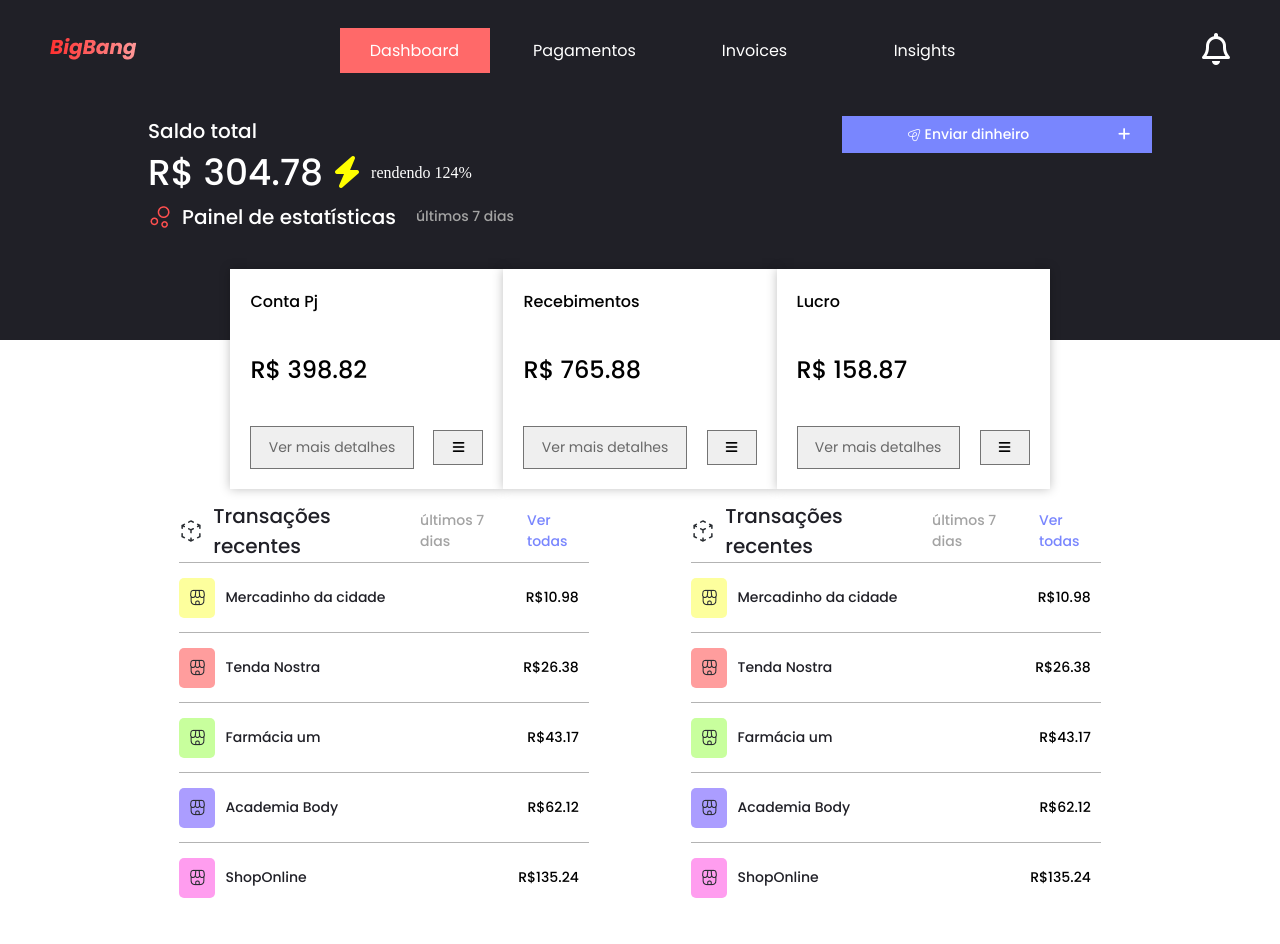
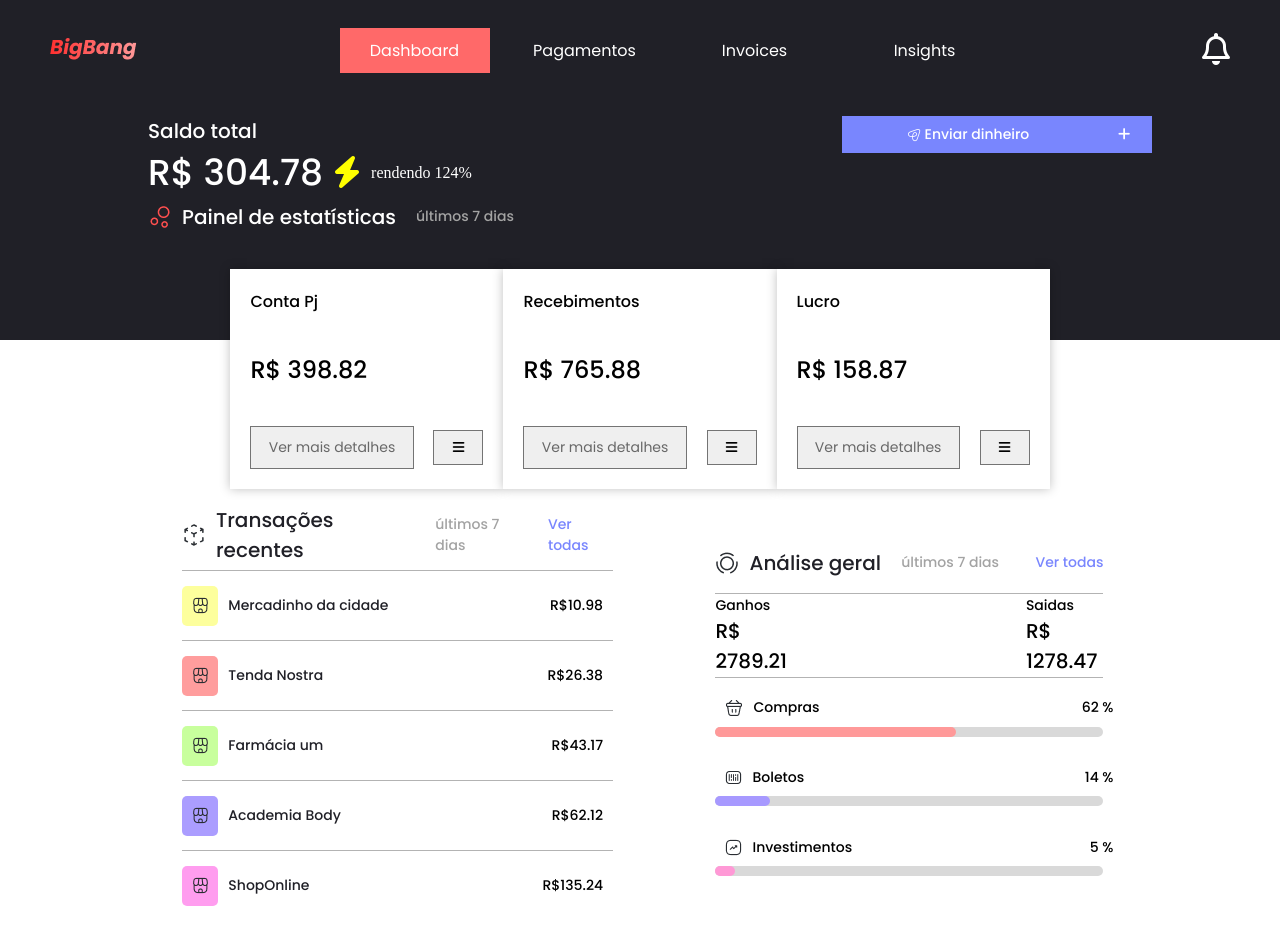
Before and after one commit to Ceagah2/bigbang-test, a Vue app: page / in a window 1280 px wide. Shown: the top 944 px of the page. After the commit the page ends 920 px from the top, so only its background shows below. Built offline with nearby package versions, Linux system fonts and the light colour scheme.

Commit message:
feat: finish the page constructor. should work in resposive

```diff
--- a/src/App.vue
+++ b/src/App.vue
@@ -4,14 +4,15 @@
     <CashContainer />
     <div class="transactions-container">
       <TransactionsContainer />
-      <TransactionsContainer />
+      <BalanceContainer />
     </div>
   </div>
 </template>
 
 <script>
+import BalanceContainer from './components/BalanceContainer.vue'
+import CashContainer from './components/CashContainer.vue'
 import AppHeader from './components/Header.vue'
-import CashContainer from './components/CashContainer.vue'
 import TransactionsContainer from './components/Transactions.vue'
 
 export default {
@@ -19,7 +20,8 @@ export default {
   components: {
     AppHeader,
     CashContainer,
-    TransactionsContainer
+    TransactionsContainer,
+    BalanceContainer
   }
 }
 </script>
@@ -27,7 +29,7 @@ export default {
 <style>
 .container {
   width: 100vw;
-  height: 100vw;
+  height: 100%;
   min-height: 100vh;
   display: flex;
   flex-direction: column;
```
